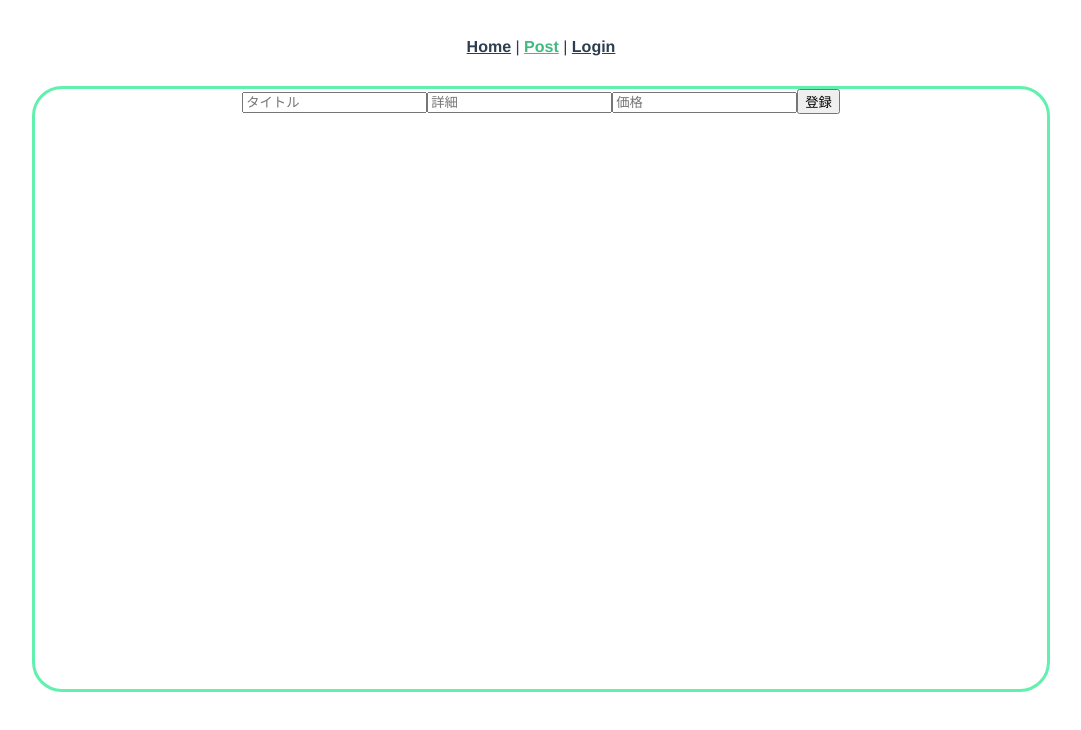
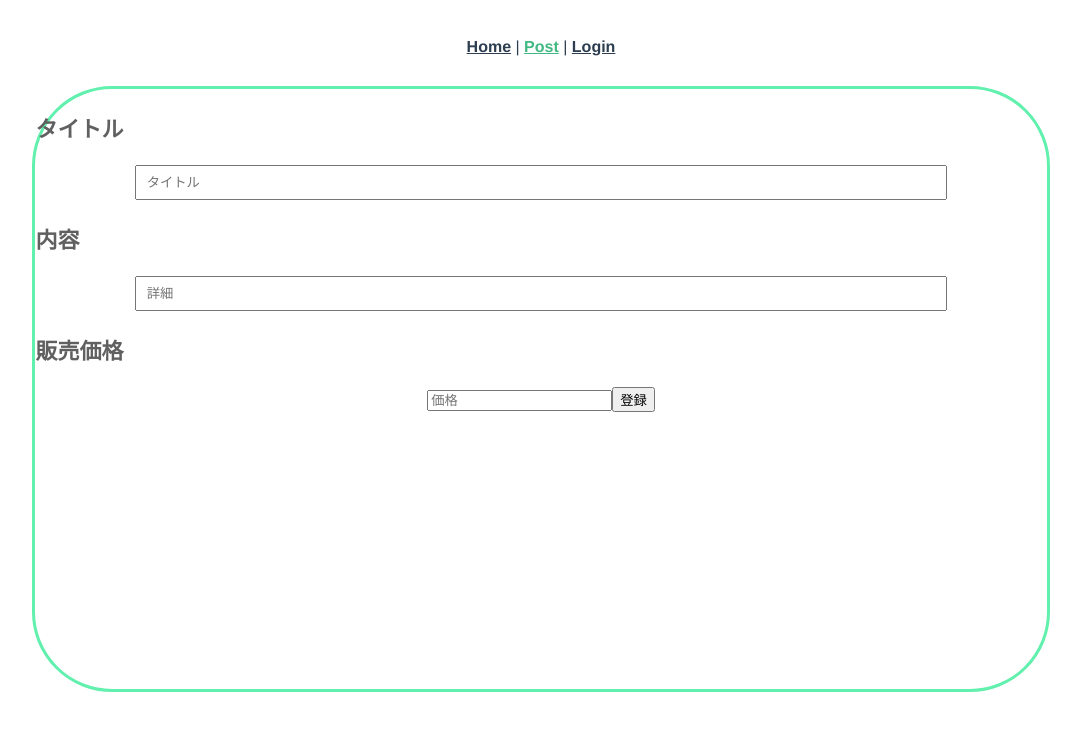
Before and after one commit to sisosyunya/ideal, a Vue app: page /post in a window 1280 px wide. Shown: the top 730 px of the page, without its empty margins (99-1180 px from the left). Built offline with nearby package versions, Linux system fonts and the light colour scheme.

Commit message:
post css

```diff
--- a/src/views/Post.vue
+++ b/src/views/Post.vue
@@ -1,7 +1,10 @@
 <template>
     <div class="post">
+      <p>タイトル</p>
       <input class="title" v-model="title" placeholder="タイトル" />
+      <p>内容</p>
       <input class="description" v-model="description" placeholder="詳細" />
+      <p>販売価格</p>
       <input class="price" v-model="price" placeholder="価格" type="number" />
       <button @click="addIdea">登録</button>
     </div>
@@ -37,8 +40,27 @@ export default {
     height: 600px;
     border: solid;
     border-color: #61F0AD;
-    border-radius: 30px;
+    border-radius: 80px;
     margin-right: auto;
     margin-left: auto;
 }
+
+.post p {
+  text-align: left;
+  font-size: 22px;
+  font-weight: 600;
+  color: #606060;
+}
+
+input.title {
+  width: 78%;
+  padding: 8px 10px;
+}
+
+input.description {
+  width: 78%;
+  padding: 8px 10px;
+}
+
+
 </style>
```
